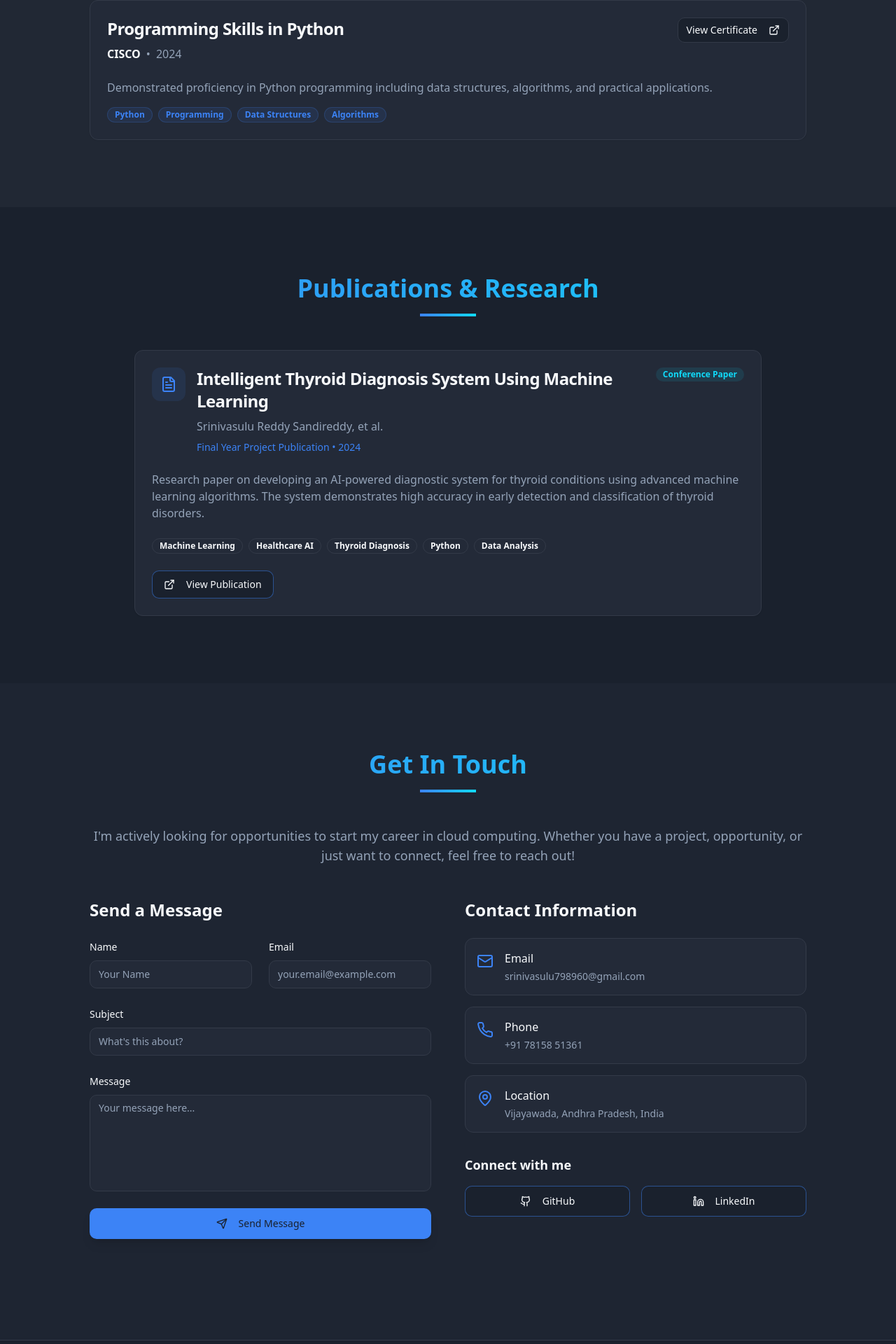
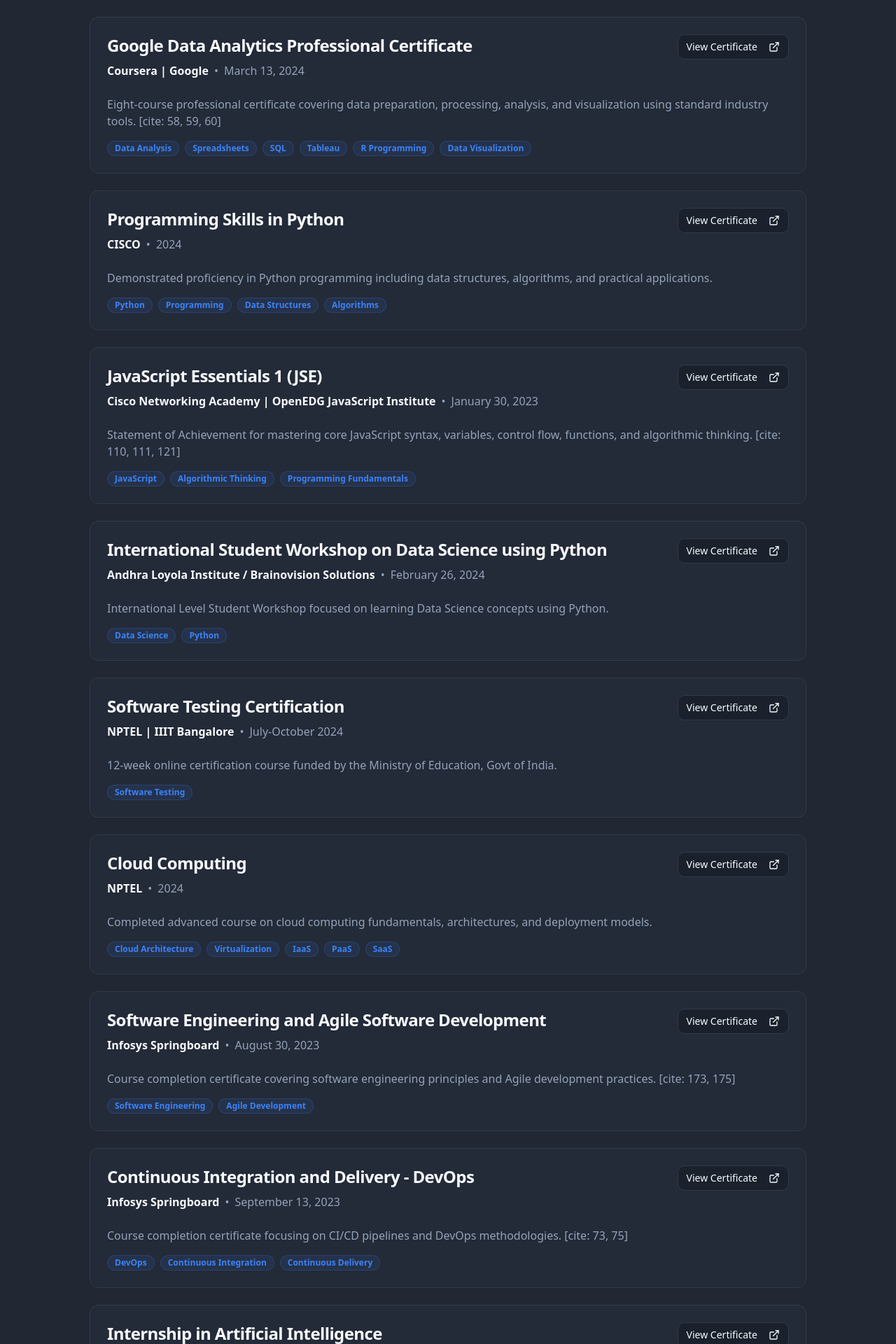
Before and after one commit to srinu560/srinivasulu-portfolio, a React (Vite) app: page / in a window 1280 px wide. Shown: the part 3772-5692 px from the top of the page at 70% size. Built offline with nearby package versions, Linux system fonts and the light colour scheme; the HTML template or start-up script is replaced by a standard one.

Commit message:
Update Certifications.tsx

```diff
--- a/src/components/Certifications.tsx
+++ b/src/components/Certifications.tsx
@@ -7,10 +7,58 @@ const certifications = [
   {
     title: "AWS re/Start Program Trainee Certificate",
     issuer: "Tech Mahindra SMART Academy",
-    date: "2024",
+    date: "November, 2025",
     description: "Comprehensive cloud computing training program covering AWS services, cloud architecture, and hands-on labs.",
     skills: ["AWS", "Cloud Computing", "EC2", "S3", "RDS", "Lambda"],
     link: "#"
+  },
+  {
+    "title": "Google IT Support Professional Certificate",
+    "issuer": "Coursera | Google",
+    "date": "March 26, 2024",
+    "description": "Professional certificate covering five courses designed to prepare for entry-level roles in IT support, including hands-on assessments. [cite: 96, 97]",
+    "skills": ["Troubleshooting", "Customer Service", "Networking", "Operating Systems", "System Administration", "IT Security"],
+    "link": "https://coursera.org/verify/professional-cert/VS67C4S5XLU7"
+  },
+  {
+    "title": "Google Data Analytics Professional Certificate",
+    "issuer": "Coursera | Google",
+    "date": "March 13, 2024",
+    "description": "Eight-course professional certificate covering data preparation, processing, analysis, and visualization using standard industry tools. [cite: 58, 59, 60]",
+    "skills": ["Data Analysis", "Spreadsheets", "SQL", "Tableau", "R Programming", "Data Visualization"],
+    "link": "https://coursera.org/verify/professional-cert/H8UF9AXYBU9K"
+  },
+  {
+    title: "Programming Skills in Python",
+    issuer: "CISCO",
+    date: "2024",
+    description: "Demonstrated proficiency in Python programming including data structures, algorithms, and practical applications.",
+    skills: ["Python", "Programming", "Data Structures", "Algorithms"],
+    link: "https://drive.google.com/file/d/1gZtsdIQNEyfGD-mBwPnDFL4NLjbh5a_U/view?usp=sharing"
+  },
+  {
+    "title": "JavaScript Essentials 1 (JSE)",
+    "issuer": "Cisco Networking Academy | OpenEDG JavaScript Institute",
+    "date": "January 30, 2023",
+    "description": "Statement of Achievement for mastering core JavaScript syntax, variables, control flow, functions, and algorithmic thinking. [cite: 110, 111, 121]",
+    "skills": ["JavaScript", "Algorithmic Thinking", "Programming Fundamentals"],
+    "link": "https://drive.google.com/file/d/1ga0KnTTjSWxcKoFiCyxaADg5Nc0lv3qE/view?usp=sharing"
+  },
+  {
+    "title": "International Student Workshop on Data Science using Python",
+    "issuer": "Andhra Loyola Institute / Brainovision Solutions",
+    "date": "February 26, 2024",
+    "description": "International Level Student Workshop focused on learning Data Science concepts using Python.",
+    "skills": ["Data Science", "Python"],
+    "link": "https://drive.google.com/file/d/19A__4VrmjFmgIUsS0z_X4M4rFNtN7VV7/view?usp=sharing"
+  },
+  {
+    "title": "Software Testing Certification",
+    "issuer": "NPTEL | IIIT Bangalore",
+    "date": "July-October 2024",
+    "description": "12-week online certification course funded by the Ministry of Education, Govt of India.",
+    "skills": ["Software Testing"],
+    "link": "https://drive.google.com/file/d/19eHx893EtKJZvxpTPuS0jWOBXBXxgmfI/view?usp=sharing"
   },
   {
     title: "Cloud Computing",
@@ -20,14 +68,40 @@ const certifications = [
     skills: ["Cloud Architecture", "Virtualization", "IaaS", "PaaS", "SaaS"],
     link: "https://drive.google.com/file/d/1fyF8dq3L5YUx-oSL246_A4HVsqQQZcDG/view?usp=sharing"
   },
+
   {
-    title: "Programming Skills in Python",
-    issuer: "CISCO",
-    date: "2024",
-    description: "Demonstrated proficiency in Python programming including data structures, algorithms, and practical applications.",
-    skills: ["Python", "Programming", "Data Structures", "Algorithms"],
-    link: "https://drive.google.com/file/d/1gZtsdIQNEyfGD-mBwPnDFL4NLjbh5a_U/view?usp=sharing"
-  }
+    "title": "Software Engineering and Agile Software Development",
+    "issuer": "Infosys Springboard",
+    "date": "August 30, 2023",
+    "description": "Course completion certificate covering software engineering principles and Agile development practices. [cite: 173, 175]",
+    "skills": ["Software Engineering", "Agile Development"],
+    "link": "https://drive.google.com/file/d/1Q34cXqVGDTekDrlBQOPmUxX6ZdQOvCZN/view?usp=sharing"
+  },
+  {
+    "title": "Continuous Integration and Delivery - DevOps",
+    "issuer": "Infosys Springboard",
+    "date": "September 13, 2023",
+    "description": "Course completion certificate focusing on CI/CD pipelines and DevOps methodologies. [cite: 73, 75]",
+    "skills": ["DevOps", "Continuous Integration", "Continuous Delivery"],
+    "link": "https://drive.google.com/file/d/1WlfHIagRtXnTOu6iVPRtaaqhbpQpYfxJ/view?usp=sharing"
+  },
+  {
+    "title": "Internship in Artificial Intelligence",
+    "issuer": "SkillDzire / AP State Council of Higher Education",
+    "date": "April 12, 2025",
+    "description": "Long-term internship program focusing on Artificial Intelligence organized in collaboration with Andhra Pradesh State Council of Higher Education. [cite: 191, 192, 193]",
+    "skills": ["Artificial Intelligence", "Computer Science"],
+    "link": "https://drive.google.com/file/d/1EyYdnZeOasoCFiGsTaHc9CYSVS8dOB-a/view?usp=sharing"
+  },
+  {
+    "title": "Internship in Data Science and Machine Learning",
+    "issuer": "HDLC Technologies",
+    "date": "July 29, 2023",
+    "description": "8-week internship program involving the successful completion of a project in Data Science and Machine Learning.",
+    "skills": ["Data Science", "Machine Learning"],
+    "link": "https://drive.google.com/file/d/1G7mTlylxnrmkdR1o2X9zjnNRudscfoz7/view?usp=sharing"
+  },
+
 ];
 
 const Certifications = () => {
```
